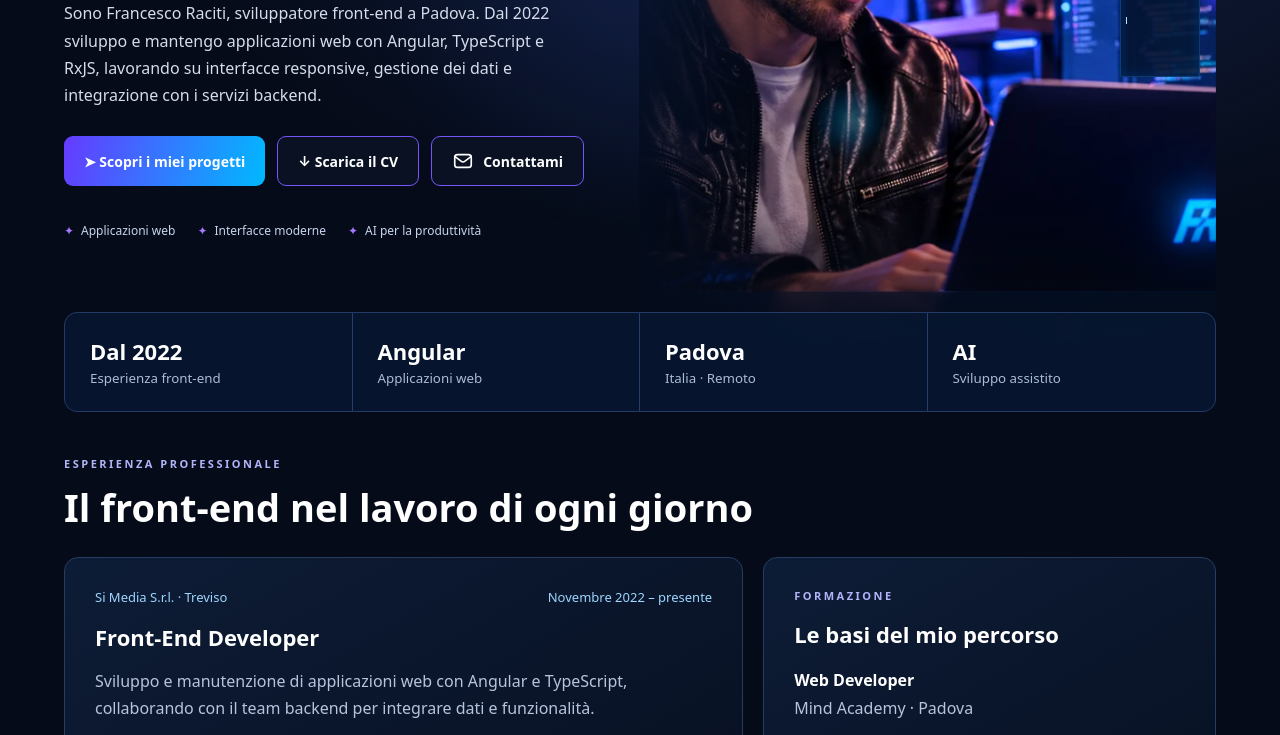
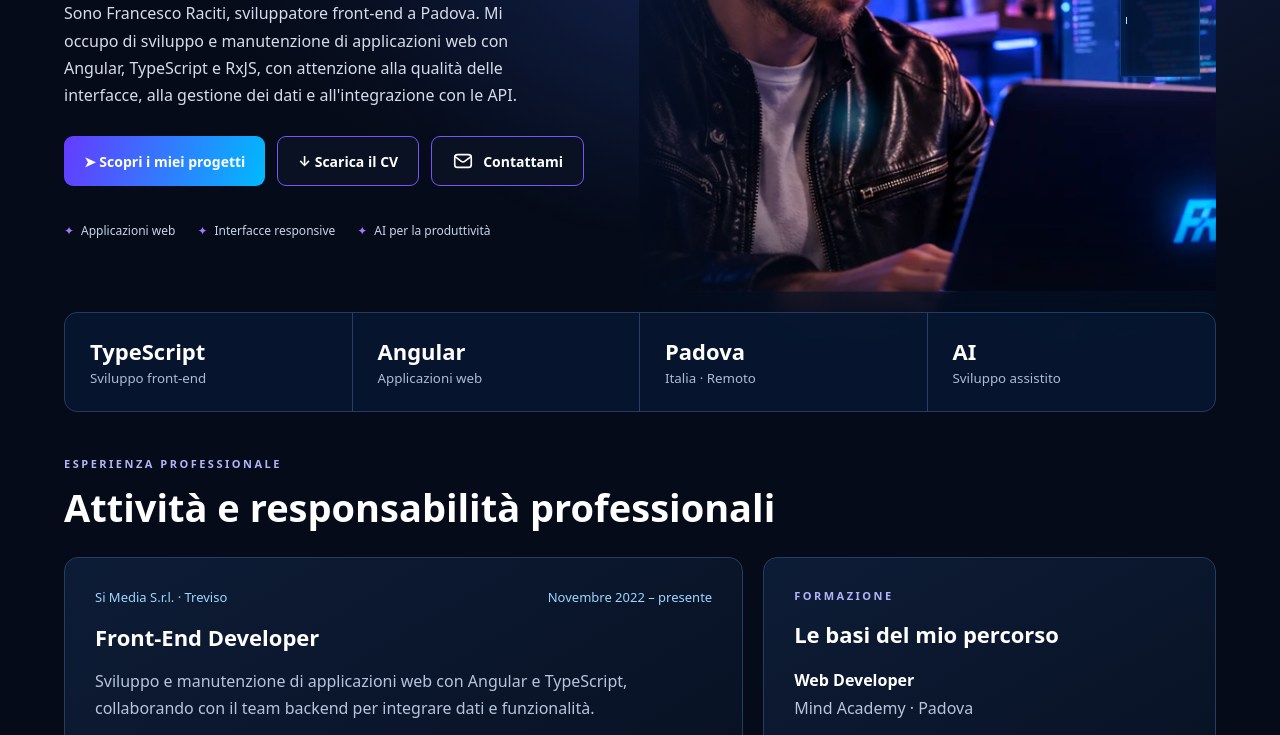
Before and after one commit to Frak1982/Portfolio, a website with bundled scripts: page index.html in a window 1280 px wide. Shown: the part 392-1127 px from the top of the page. Built offline with nearby package versions, Linux system fonts and the light colour scheme.

Commit message:
Rendi il portfolio più sobrio e focalizzato sulle competenze

```diff
--- a/index.html
+++ b/index.html
@@ -123,11 +123,11 @@
           </div>
           <div class="copy">
             <div class="kicker">FRANCESCO RACITI · SVILUPPATORE ANGULAR A PADOVA</div>
-            <h1>Trasformo idee<br />in <span class="grad">esperienze digitali</span></h1>
+            <h1>Progetto e sviluppo<br /><span class="grad">interfacce web</span> funzionali</h1>
             <p>
-              Sono Francesco Raciti, sviluppatore front-end a Padova. Dal 2022 sviluppo e mantengo
-              applicazioni web con Angular, TypeScript e RxJS, lavorando su interfacce responsive,
-              gestione dei dati e integrazione con i servizi backend.
+              Sono Francesco Raciti, sviluppatore front-end a Padova. Mi occupo di sviluppo e
+              manutenzione di applicazioni web con Angular, TypeScript e RxJS, con attenzione
+              alla qualità delle interfacce, alla gestione dei dati e all'integrazione con le API.
             </p>
             <div class="actions">
               <a class="btn main" href="#progetti">➤ Scopri i miei progetti</a
@@ -148,7 +148,7 @@
               >
             </div>
             <div class="features">
-              <span>Applicazioni web</span><span>Interfacce moderne</span
+              <span>Applicazioni web</span><span>Interfacce responsive</span
               ><span>AI per la produttività</span>
             </div>
           </div>
@@ -156,7 +156,7 @@
       </section>
       <div class="wrap">
         <div class="stats glass">
-          <div><strong>Dal 2022</strong><small>Esperienza front-end</small></div>
+          <div><strong>TypeScript</strong><small>Sviluppo front-end</small></div>
           <div><strong>Angular</strong><small>Applicazioni web</small></div>
           <div><strong>Padova</strong><small>Italia · Remoto</small></div>
           <div><strong>AI</strong><small>Sviluppo assistito</small></div>
@@ -164,7 +164,7 @@
       </div>
       <section class="section wrap reveal" id="esperienza">
         <div class="kicker">ESPERIENZA PROFESSIONALE</div>
-        <h2>Il front-end nel lavoro di ogni giorno</h2>
+        <h2>Attività e responsabilità professionali</h2>
         <div class="experience-grid">
           <article class="experience-card">
             <div class="experience-meta">
@@ -352,7 +352,7 @@
       </section>
       <section class="section wrap reveal" id="progetti">
         <div class="kicker">PROGETTI REALIZZATI</div>
-        <h2>Dal codice alle esperienze</h2>
+        <h2>Progetti e realizzazioni</h2>
         <div class="project-grid">
           <article class="project-card">
             <div class="project-art art-triskele">
```
